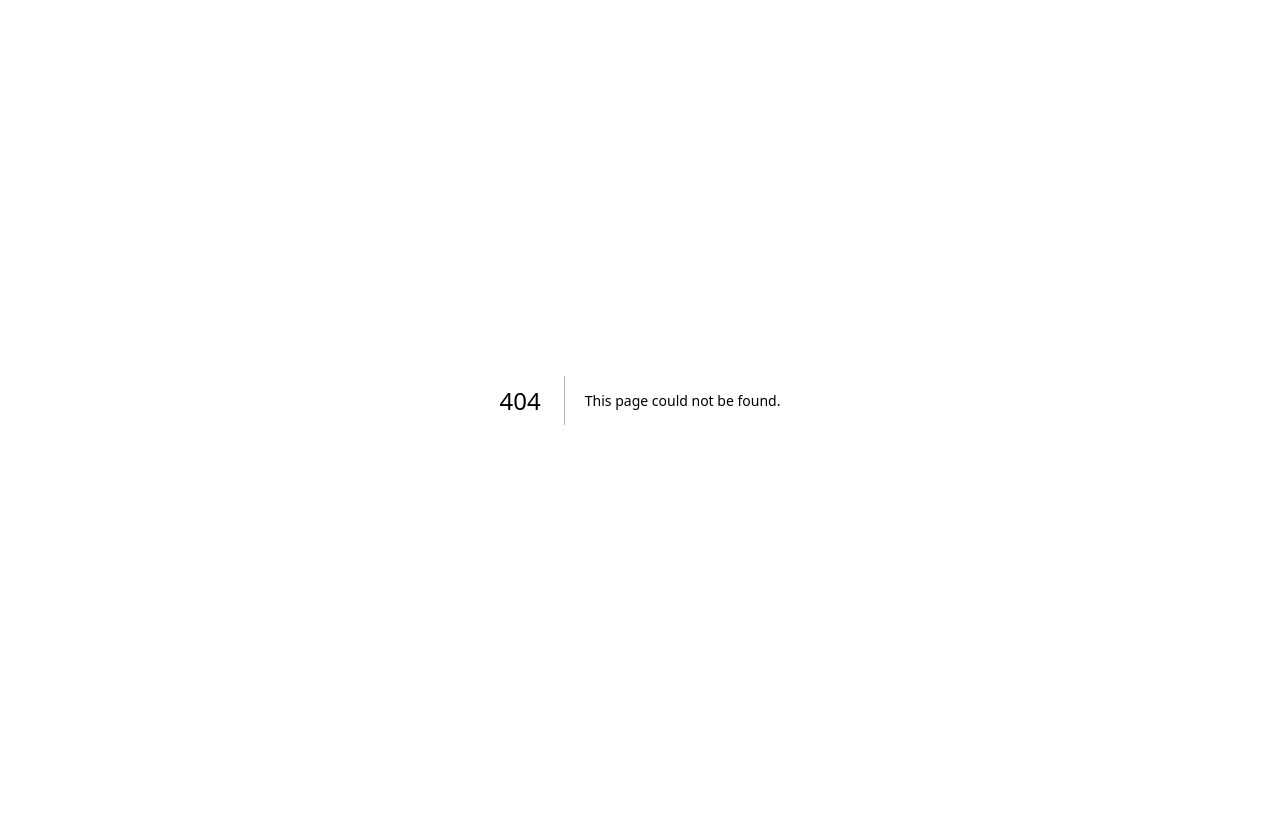
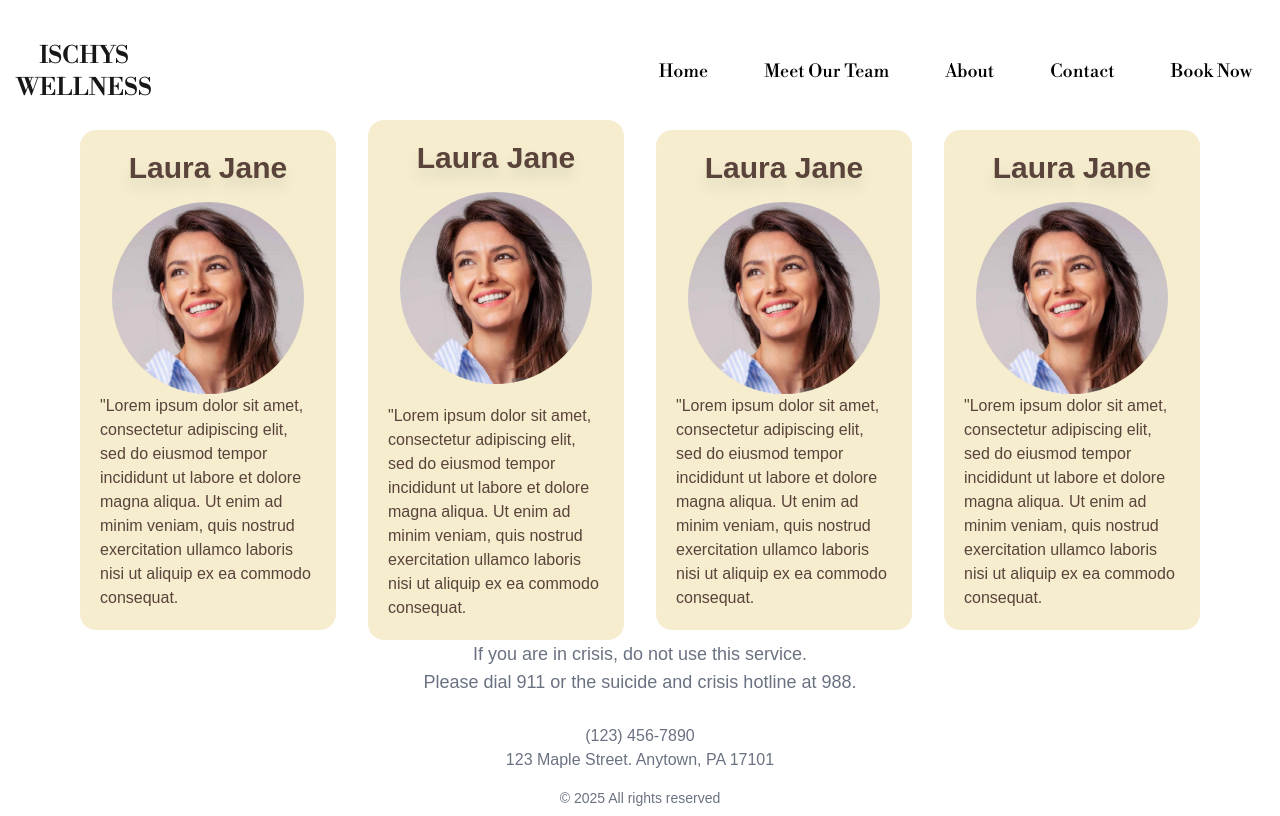
Before and after one commit to pchound/ischys, a Next.js app: page /meet-the-team in a window 1280 px wide. Before the commit this address had no page. Built offline with nearby package versions, Linux system fonts and the light colour scheme.

Commit message:
testing-team-page

```diff
--- a/src/app/global-components/Footer.jsx
+++ b/src/app/global-components/Footer.jsx
@@ -5,7 +5,6 @@ const Footer = () => {
     const currentYear = new Date().getFullYear();
     return (
         <div>
-
 
             <p className="text-lg text-gray-500 text-center">
                 If you are in crisis, do not use this service.<br></br>
--- a/src/app/global-components/Header.jsx
+++ b/src/app/global-components/Header.jsx
@@ -56,7 +56,8 @@ const Navbar = () => {
           `}
                 >
                     <ul className="flex flex-col md:flex-row p-4 md:p-0 mt-4 md:mt-0 space-y-2 md:space-y-0 md:space-x-8 bg-gray-200 md:bg-white border border-gray-300 md:border-0 rounded-lg">
-                        <li><Link href="#" className="block px-3 py-2 text-lg text-black hover:text-blue-700 hover:bg-gray-300 rounded">Home</Link></li>
+                        <li><Link href="/" className="block px-3 py-2 text-lg text-black hover:text-blue-700 hover:bg-gray-300 rounded">Home</Link></li>
+                        <li><Link href="/meet-the-team" className="block px-3 py-2 text-lg text-black hover:text-blue-700 hover:bg-gray-300 rounded">Meet Our Team</Link></li>
                         <li><Link href="#" className="block px-3 py-2 text-lg text-black hover:text-blue-700 hover:bg-gray-300 rounded">About</Link></li>
                         <li><Link href="#" className="block px-3 py-2 text-lg text-black hover:text-blue-700 hover:bg-gray-300 rounded">Contact</Link></li>
                         <li><Link href="#" className="block px-3 py-2 text-lg text-black hover:text-blue-700 hover:bg-gray-300 rounded">Book Now</Link></li>
--- a/src/app/home-components/Section3.jsx
+++ b/src/app/home-components/Section3.jsx
@@ -42,7 +42,7 @@ const Section3 = () => {
                         alt="Anxiety Scribble"
                         width={200}
                         height={200}
-                        className="mx-auto"
+                        className="mx-auto w-24 sm:w-32 md:w-40 lg:w-48"
                     />
                 </div>
 
@@ -59,7 +59,7 @@ const Section3 = () => {
                         alt="Cloud"
                         width={200}
                         height={200}
-                        className="mx-auto"
+                        className="mx-auto w-24 sm:w-32 md:w-40 lg:w-48"
                     />
                 </div>
 
@@ -75,7 +75,7 @@ const Section3 = () => {
                         alt="Cloud"
                         width={200}
                         height={200}
-                        className="mx-auto"
+                        className="mx-auto w-24 sm:w-32 md:w-40 lg:w-48"
                     />
                 </div>
 
@@ -90,7 +90,7 @@ const Section3 = () => {
                         alt="Addiction ball & chain"
                         width={200}
                         height={200}
-                        className="mx-auto"
+                        className="mx-auto w-24 sm:w-32 md:w-40 lg:w-48"
                     />
                 </div>
             </div>
--- a/src/app/home-components/Video.jsx
+++ b/src/app/home-components/Video.jsx
@@ -24,7 +24,7 @@ const VideoComponent = () => {
             <div className="absolute inset-0 flex items-center justify-center z-20">
                 <div className="flex flex-col items-center space-y-4 px-4">
                     <h1 className="text-white text-4xl md:text-6xl font-bold drop-shadow-xl text-center">
-                        We can help
+                        We offer mental help
                     </h1>
                     <p className="text-white text-xl md:text-2xl drop-shadow-xl text-center">
                         You don't have to do this alone.<br></br>
--- /dev/null
+++ b/src/app/meet-the-team-components/Team.js
@@ -0,0 +1,88 @@
+'use client';
+import { useEffect } from 'react';
+import AOS from 'aos';
+import 'aos/dist/aos.css';
+import Image from 'next/image';
+
+
+const Team = () => {
+    return (
+
+
+        <div className="max-w-6xl mx-auto grid grid-cols-1 md:grid-cols-4 gap-8 items-center px-4">
+
+            {/*Section 1 */}
+            <div className='text-[#59433b] bg-[#f5edce] p-5 rounded-2xl max-w-sm mx-auto'>
+                <h1 className="color: black text-3xl md:text-3xl font-bold drop-shadow-xl mb-4 text-center">
+                    Laura Jane
+                </h1>
+
+                <Image
+                    src="/sample-smile.jpg"
+                    alt="Anxiety Scribble"
+                    width={200}
+                    height={200}
+                    className="mx-auto w-24 sm:w-32 md:w-40 lg:w-48 rounded-full"
+                />
+
+                <p className='text-s'>"Lorem ipsum dolor sit amet, consectetur adipiscing elit, sed do eiusmod tempor incididunt ut labore et dolore magna aliqua. Ut enim ad minim veniam, quis nostrud exercitation ullamco laboris nisi ut aliquip ex ea commodo consequat.</p>
+            </div>
+
+            {/*Section 2 */}
+            <div className='text-[#59433b] bg-[#f5edce] p-5 rounded-2xl'>
+                <h1 className="color: black text-3xl md:text-3xl font-bold drop-shadow-xl mb-4 text-center">
+                    Laura Jane
+                </h1>
+
+                <Image
+                    src="/sample-smile.jpg"
+                    alt="Anxiety Scribble"
+                    width={200}
+                    height={200}
+                    className="mx-auto w-24 sm:w-32 md:w-40 lg:w-48 rounded-full"
+                />
+
+                <p className='text-s pt-5'>"Lorem ipsum dolor sit amet, consectetur adipiscing elit, sed do eiusmod tempor incididunt ut labore et dolore magna aliqua. Ut enim ad minim veniam, quis nostrud exercitation ullamco laboris nisi ut aliquip ex ea commodo consequat.</p>
+            </div>
+
+            {/*Section 3 */}
+            <div className='text-[#59433b] bg-[#f5edce] p-5 rounded-2xl'>
+                <h1 className="color: black text-3xl md:text-3xl font-bold drop-shadow-xl mb-4 text-center">
+                    Laura Jane
+                </h1>
+
+                <Image
+                    src="/sample-smile.jpg"
+                    alt="Anxiety Scribble"
+                    width={200}
+                    height={200}
+                    className="mx-auto w-24 sm:w-32 md:w-40 lg:w-48 rounded-full"
+                />
+
+                <p className='text-s'>"Lorem ipsum dolor sit amet, consectetur adipiscing elit, sed do eiusmod tempor incididunt ut labore et dolore magna aliqua. Ut enim ad minim veniam, quis nostrud exercitation ullamco laboris nisi ut aliquip ex ea commodo consequat.</p>
+            </div>
+
+            {/*Section 4 */}
+            <div className='text-[#59433b] bg-[#f5edce] p-5 rounded-2xl'>
+                <h1 className="color: black text-3xl md:text-3xl font-bold drop-shadow-xl mb-4 text-center">
+                    Laura Jane
+                </h1>
+
+                <Image
+                    src="/sample-smile.jpg"
+                    alt="Anxiety Scribble"
+                    width={200}
+                    height={200}
+                    className="mx-auto w-24 sm:w-32 md:w-40 lg:w-48 rounded-full"
+                />
+
+                <p className='text-s'>"Lorem ipsum dolor sit amet, consectetur adipiscing elit, sed do eiusmod tempor incididunt ut labore et dolore magna aliqua. Ut enim ad minim veniam, quis nostrud exercitation ullamco laboris nisi ut aliquip ex ea commodo consequat.</p>
+            </div>
+
+
+
+
+        </div>
+    );
+};
+export default Team;
--- /dev/null
+++ b/src/app/meet-the-team/page.js
@@ -0,0 +1,19 @@
+import Header from "../global-components/Header";
+
+import Team from "../meet-the-team-components/Team";
+import Footer from "../global-components/Footer";
+
+
+
+export default function Home() {
+    return (
+        <main
+            className="flex min-h-screen flex-col bg-white bg-no-repeat"
+        >
+            <Header />
+
+            <Team />
+            <Footer />
+        </main>
+    );
+}
```
Also changed, not shown: public/sample-smile.jpg (added), src/app/meet-the-team-components/Intro.js (added).
